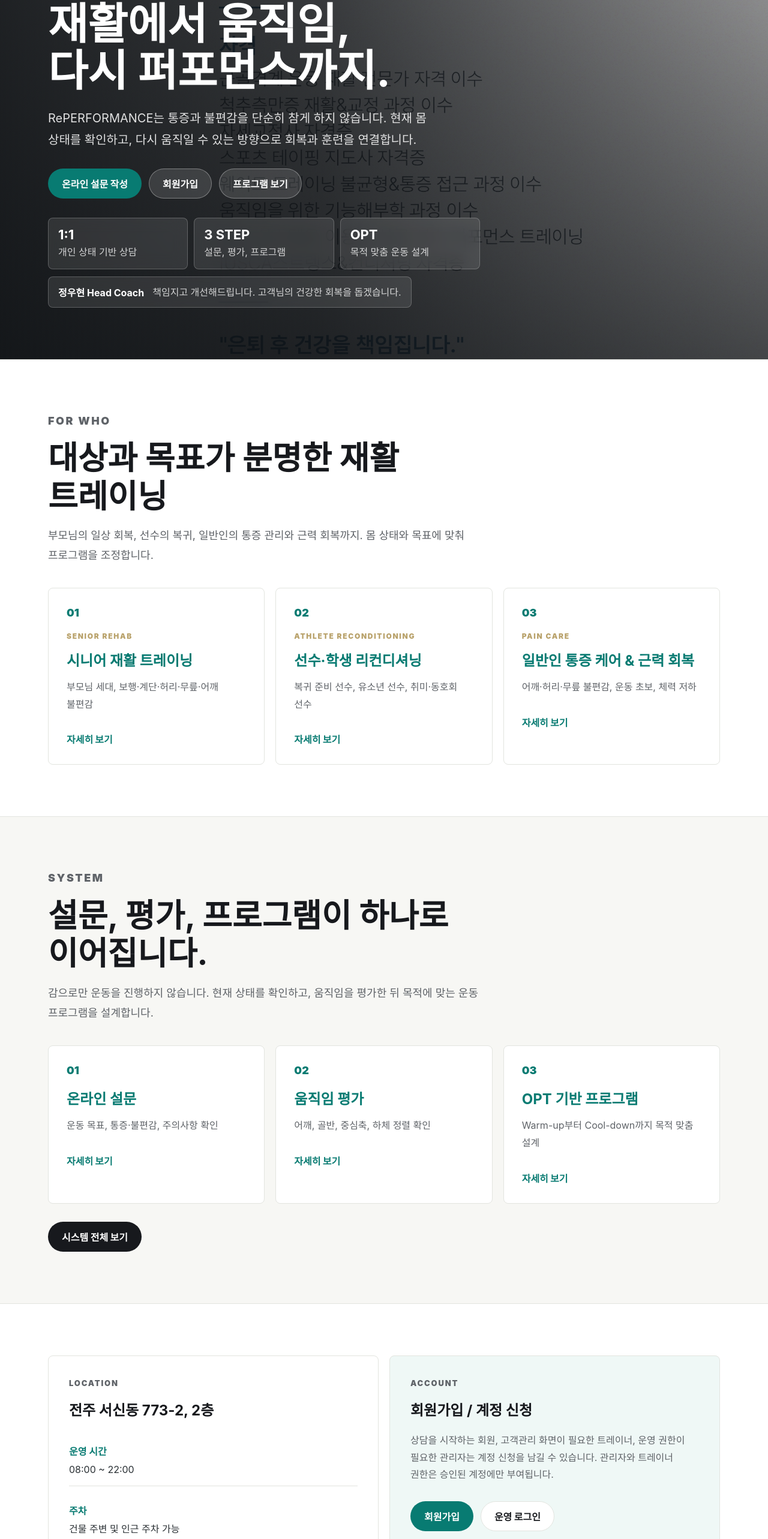
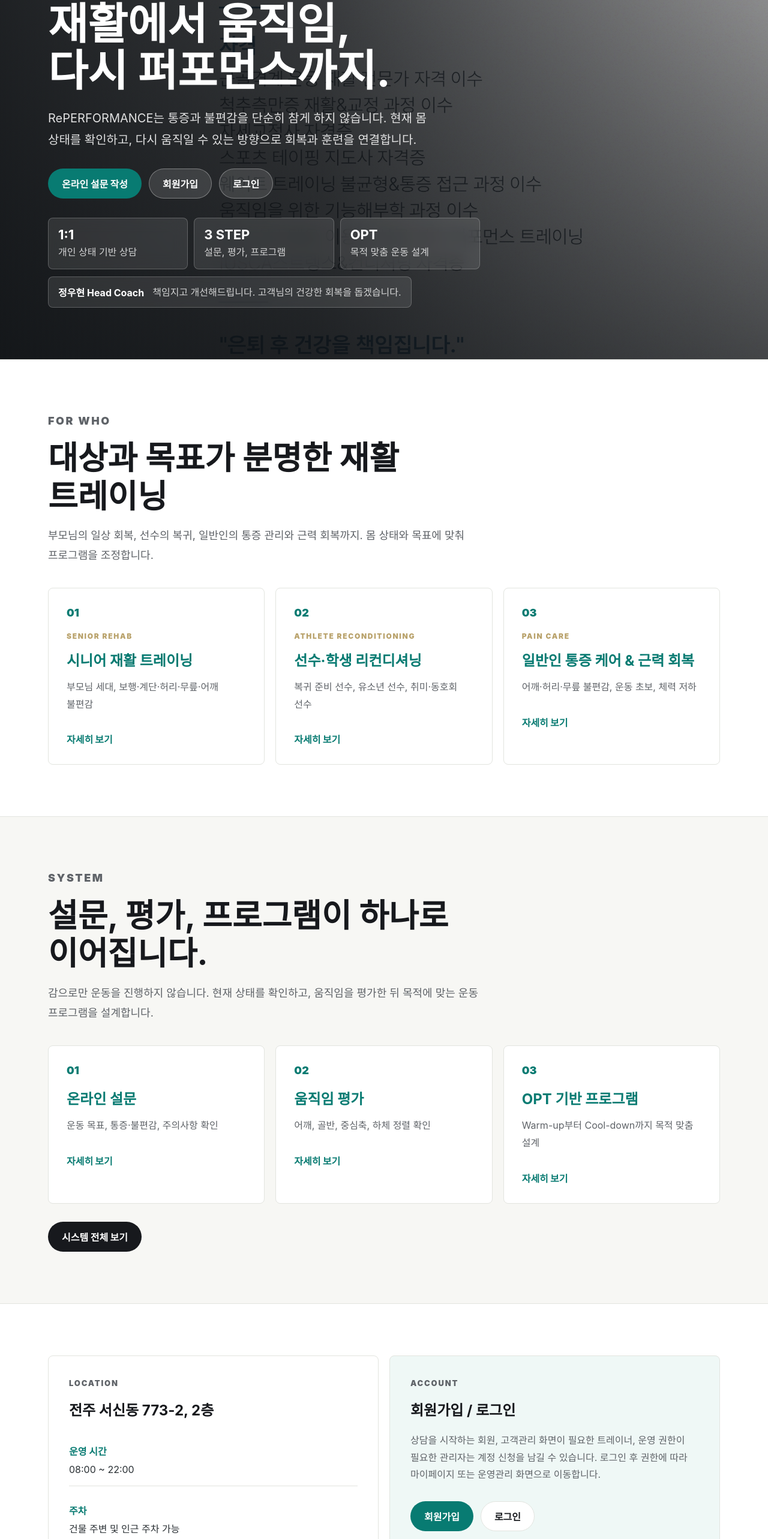
Before and after one commit to thehouserehab/reperformance-homepage, a Next.js app: page / in a window 1280 px wide. Shown: the part 224-2790 px from the top of the page at 60% size. Built offline with nearby package versions, Linux system fonts and the light colour scheme.

Commit message:
Use public login links on homepage

```diff
--- a/app/page.tsx
+++ b/app/page.tsx
@@ -33,8 +33,8 @@
             <Link href="/signup" className="button hero-secondary">
               회원가입
             </Link>
-            <Link href="/services" className="button hero-secondary">
-              프로그램 보기
+            <Link href="/login" className="button hero-secondary">
+              로그인
             </Link>
           </div>
           <div className="proof-strip" aria-label="RePERFORMANCE 운영 기준">
@@ -136,17 +136,17 @@
           </div>
           <div className="contact-box accent-box">
             <p className="eyebrow">ACCOUNT</p>
-            <h2>회원가입 / 계정 신청</h2>
+            <h2>회원가입 / 로그인</h2>
             <p>
               상담을 시작하는 회원, 고객관리 화면이 필요한 트레이너, 운영 권한이 필요한 관리자는 계정 신청을 남길 수 있습니다.
-              관리자와 트레이너 권한은 승인된 계정에만 부여됩니다.
+              로그인 후 권한에 따라 마이페이지 또는 운영관리 화면으로 이동합니다.
             </p>
             <div className="button-row">
               <Link href="/signup" className="button primary">
                 회원가입
               </Link>
-              <Link href="/admin/login" className="button secondary">
-                운영 로그인
+              <Link href="/login" className="button secondary">
+                로그인
               </Link>
             </div>
           </div>
```
